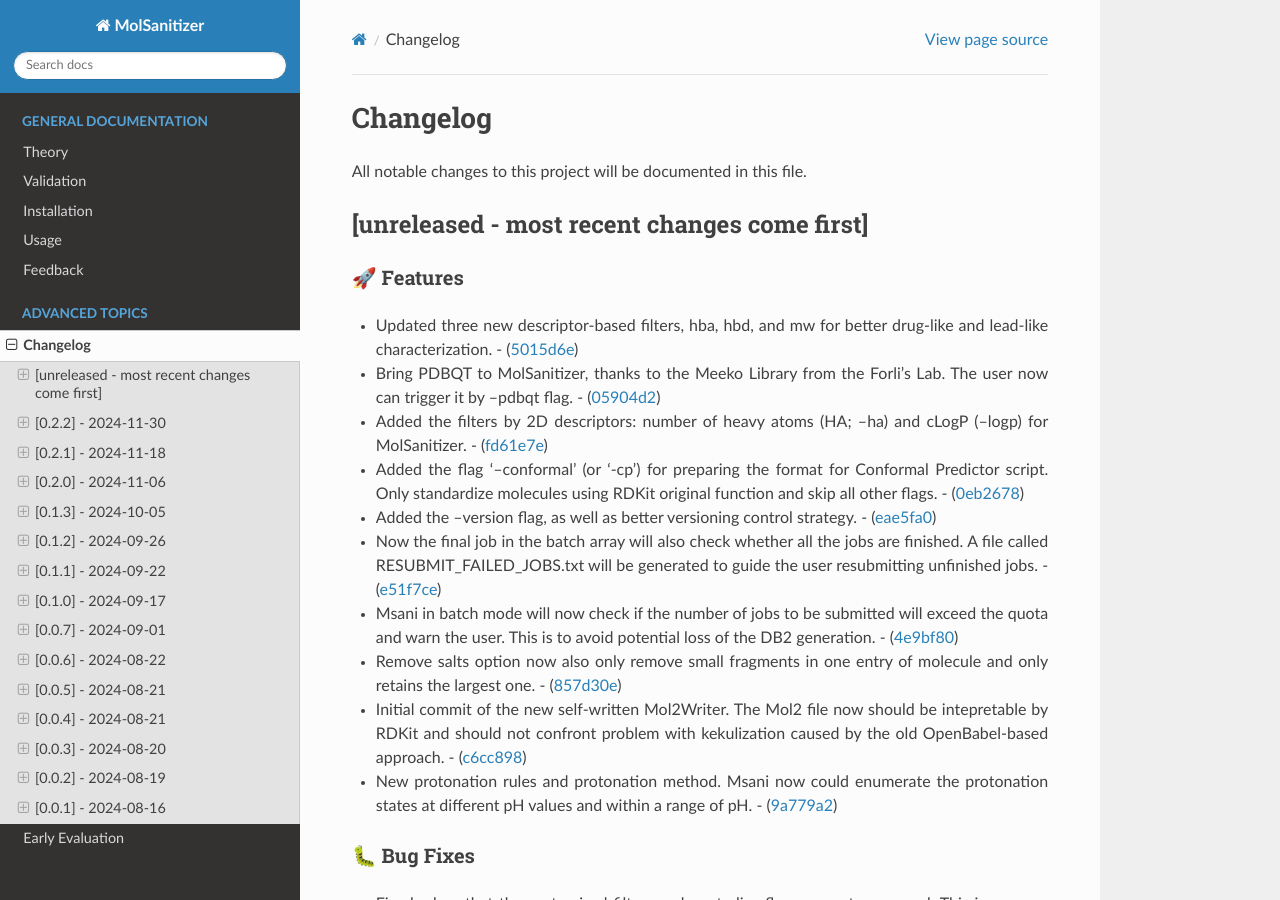
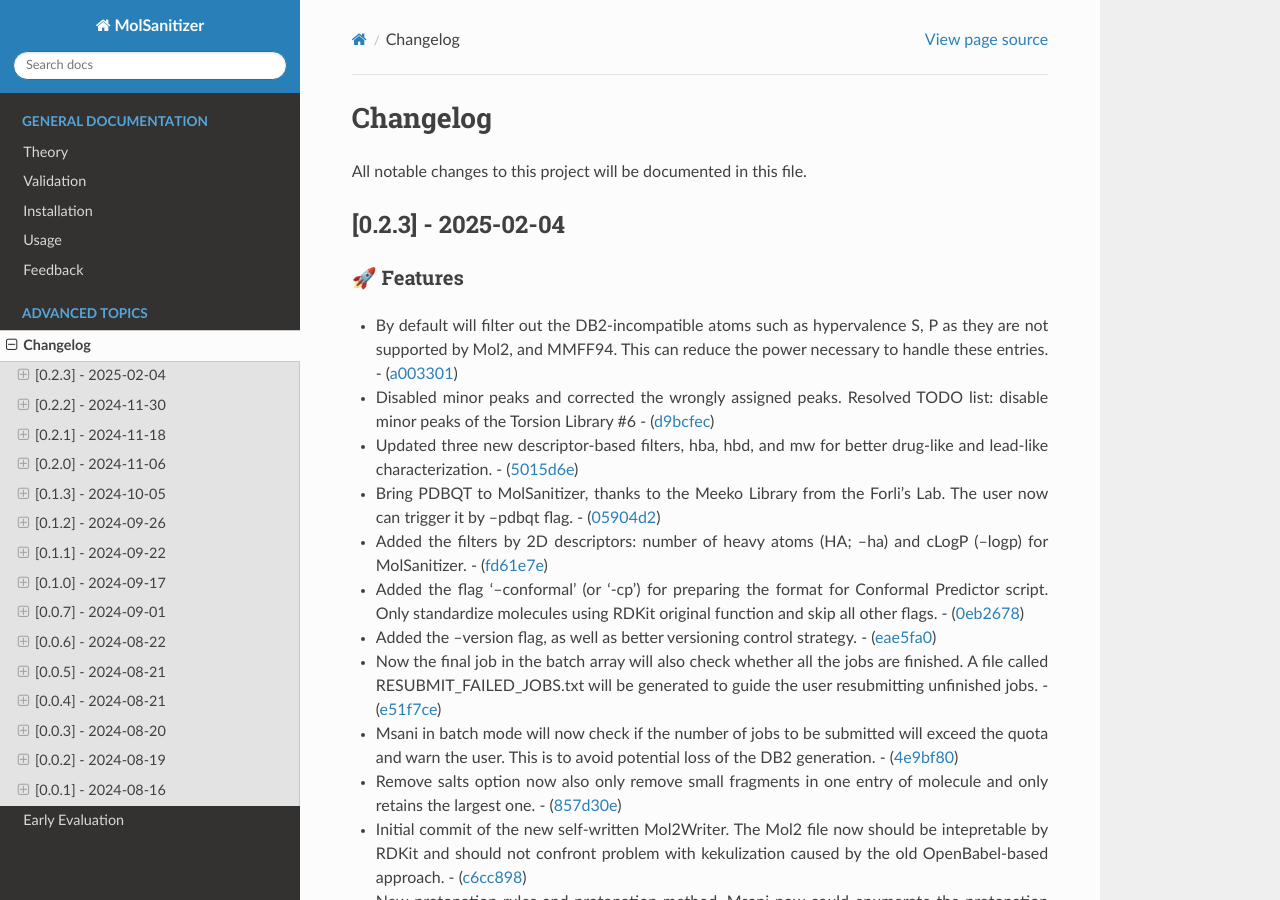
Before and after one commit to phonglam3103/msani-readthedocs, a Sphinx documentation site: the page built from docs/source/changes.rst, in a window 1280 px wide and 900 px high. Built offline with Sphinx 7.4.7 and the Read the Docs theme 3.1.0, drawn with Linux system fonts in a browser that asks for light colours; formulas are drawn with MathJax 3.

Commit message:
Update changes.rst from the software repository

```diff
--- a/docs/source/changes.rst
+++ b/docs/source/changes.rst
@@ -3,12 +3,19 @@ Changelog
 
 All notable changes to this project will be documented in this file.
 
-[unreleased - most recent changes come first]
----------------------------------------------
+[0.2.3] - 2025-02-04
+--------------------
 
 🚀 Features
 ~~~~~~~~~~~
 
+-  By default will filter out the DB2-incompatible atoms such as
+   hypervalence S, P as they are not supported by Mol2, and MMFF94. This
+   can reduce the power necessary to handle these entries. -
+   (`a003301 <https://github.com/phonglam3103/MolSanitizer/commit/a0033010d266f676eeeef514c74c0ae3924b9c39>`__)
+-  Disabled minor peaks and corrected the wrongly assigned peaks.
+   Resolved TODO list: disable minor peaks of the Torsion Library #6 -
+   (`d9bcfec <https://github.com/phonglam3103/MolSanitizer/commit/d9bcfecc2bc51eb52b3bfcc06b2aa087aaf75556>`__)
 -  Updated three new descriptor-based filters, hba, hbd, and mw for
    better drug-like and lead-like characterization. -
    (`5015d6e <https://github.com/phonglam3103/MolSanitizer/commit/5015d6ebc35105a07eda3897db2bef7c9a1de63c>`__)
@@ -164,7 +173,7 @@ All notable changes to this project will be documented in this file.
    user want to use. -
    (`358e4dd <https://github.com/phonglam3103/MolSanitizer/commit/358e4dd0ce07ca6e3792eb8f4ea11945083555d5>`__)
 
-.. _section-1:
+.. _section-2:
 
 [0.2.1] - 2024-11-18
 --------------------
@@ -262,7 +271,7 @@ All notable changes to this project will be documented in this file.
    partial charges and desolvation penalties. -
    (`b99efdf <https://github.com/phonglam3103/MolSanitizer/commit/b99efdf80ef94561b591f4b8bbd4bb107c33e8e8>`__)
 
-.. _section-2:
+.. _section-3:
 
 [0.2.0] - 2024-11-06
 --------------------
@@ -455,7 +464,7 @@ All notable changes to this project will be documented in this file.
    three atoms are matched. -
    (`e060c5a <https://github.com/phonglam3103/MolSanitizer/commit/e060c5aef3bae4e3bb2e259eba901d4232a25ebb>`__)
 
-.. _section-5:
+.. _section-6:
 
 [0.1.1] - 2024-09-22
 --------------------
```
Also changed, not shown: other parts of docs/source/changes.rst (+12 -10 lines).
